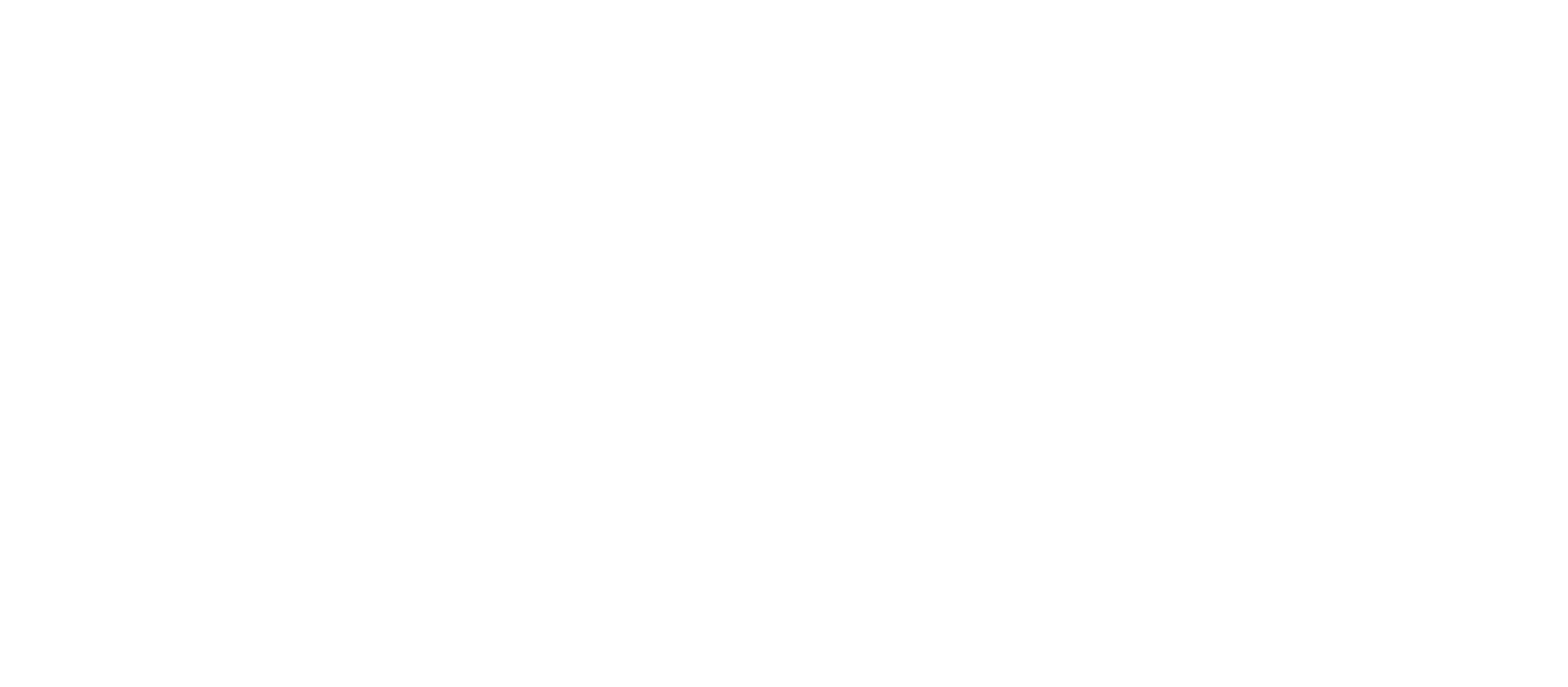
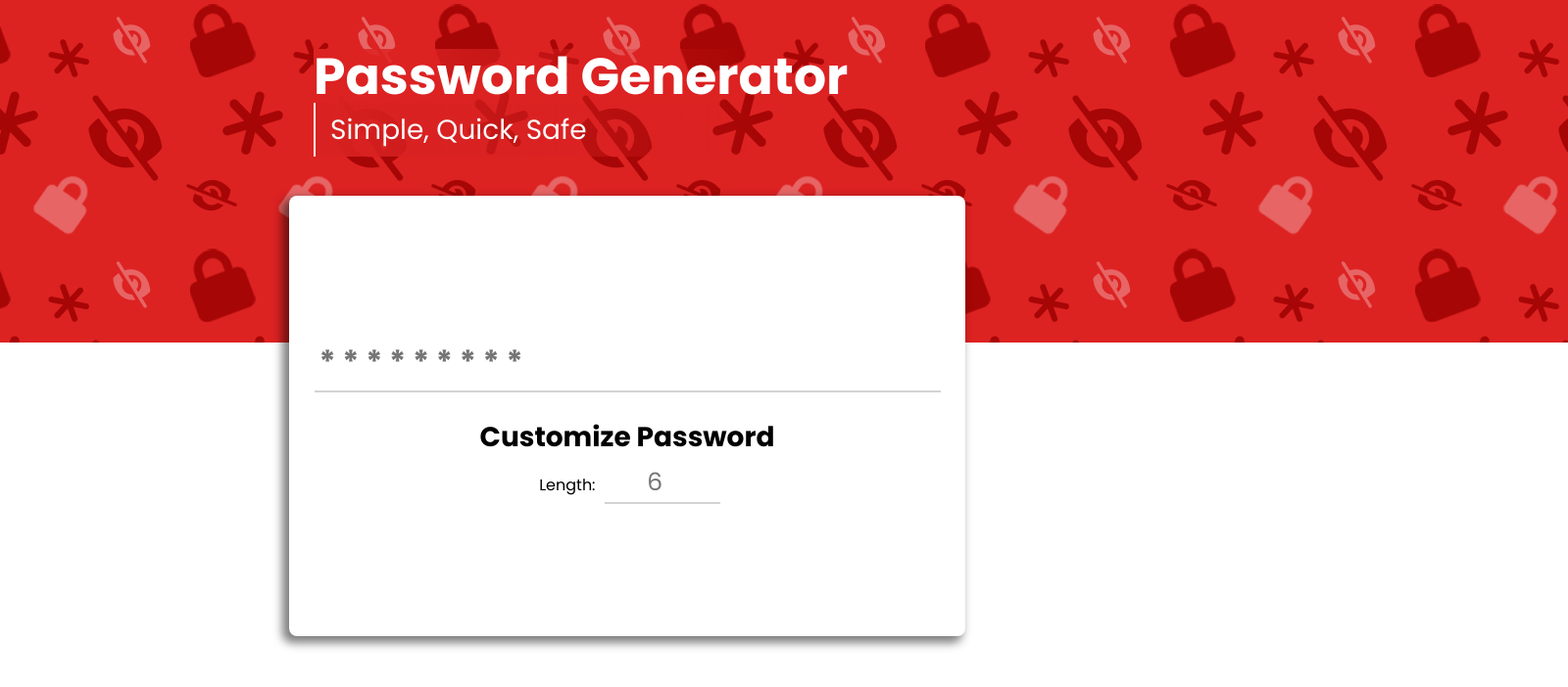
Before and after one commit to hnm938/password-generator-bootcamp, a plain HTML site: page index.html in a window 1280 px wide. Shown: the whole page at 98% size, 1600 px wide, since content can reach past the window. Drawn offline with Linux system fonts and the light colour scheme.

Commit message:
Added basic html and css

```diff
--- a/index.html
+++ b/index.html
@@ -4,9 +4,22 @@
     <meta charset="UTF-8" />
     <meta http-equiv="X-UA-Compatible" content="IE=edge" />
     <meta name="viewport" content="width=device-width, initial-scale=1.0" />
+    <link rel="stylesheet" type="text/css" href="./style.css">
     <title>Simple Password Generator</title>
   </head>
   <body>
-
+    <header>
+      <h1 class="title">Password Generator</h1>
+      <h2 class="subtitle" >Simple, Quick, Safe</h2>
+    </header>
+    <section id="generator-container">
+      <input type="text" name="password-output" id="password-output" placeholder="* * * * * * * * *">
+      <h1 class="title">Customize Password</h1>
+      <section id="generator-options">
+        <label for="password-length" style="margin: 0 5px;">Length: </label>
+        <input type="number" min="1" max="50" name="password-length" id="password-length" placeholder="6">
+      </section>
+    </section>
   </body>
+  <script src="./script"></script>
 </html>
--- a/style.css
+++ b/style.css
@@ -0,0 +1,121 @@
+@import url('https://fonts.googleapis.com/css2?family=Poppins:ital,wght@0,100;0,200;0,300;0,400;0,500;0,600;0,700;0,800;0,900;1,100;1,200;1,300;1,400;1,500;1,600;1,700;1,800;1,900&display=swap');
+
+:root {
+  --red-1:#DD2222;
+  --red-1-dark:#A70606;
+  --red-1-light:#E76565;
+
+
+  --btn-default: #FFF;
+  --btn-selected-default: #F6E7E7;
+}
+
+body {
+  font-family: "Poppins", sans-serif;
+
+  padding: 0;
+  margin: 0;
+
+  box-sizing: border-box;
+  display: flex;
+  align-items: center;
+  justify-content: center;
+  flex-direction: column;
+}
+
+header {
+  width: 100%;
+  height: 350px;
+  padding-left: 50vw;
+  background-color: var(--red-1);
+  background-image: url("./assets/header_background.png");
+
+  display: flex;
+  flex-direction: column;
+  align-items: flex-start;
+  justify-content: flex-start;
+
+  color: white;
+  line-height: 55px;
+  white-space: nowrap;
+}
+
+header .title {
+  width: 35vw;
+  margin: 50px 0 0 0;
+  font-size: 3.25em;
+  background-image: linear-gradient(to right, var(--red-1), transparent) ;
+}
+header .subtitle {
+  width: 33.75vw;
+  padding: 0 0 0 15px;
+  margin: 0;
+  font-size: 1.75em;
+  font-weight: 400;
+  filter: brightness(0.98);
+  border-left: solid white 2px;
+  background-image: linear-gradient(to right, var(--red-1), transparent) ;
+}
+
+
+#generator-container {
+  width: 50vw;
+  height: 400px;
+  margin: 100px 0;
+  padding: 25px;
+
+  transform: translateY(-250px);
+
+  background-color: white;
+  border-radius: 8px;
+  box-shadow: -5px 5px 10px 2px rgba(0, 0, 0, 0.5);
+
+  display: flex;
+  flex-direction: column;
+  align-items: center;
+  justify-content: center;
+}
+#generator-container h1 {
+  margin: 0;
+}
+#generator-container .title {
+  margin-top: 25px;;
+  font-size: 1.75em;
+  padding-bottom: 5px;
+}
+
+#password-output {
+  border: none;
+  border-bottom: solid lightgray 2px;
+  margin: 5px 0 0;
+  padding: 5px;
+  font-size: 2em;
+  font-family: inherit;
+  font-weight: bold;
+  outline: none;
+}
+
+#generator-options {
+}
+#generator-options input[type="number"] {
+  background-color: none;
+  border: none;
+  border-bottom: solid lightgray 2px;
+  font: inherit;
+  color: black;
+  font-size: 25px;
+
+  text-align: center;
+  outline: none;
+}
+#generator-options input[type="checkbox"] {
+  grid-column: 2;
+}
+#generator-options input[type="checkbox"]:nth-child(2n + 1) {
+  grid-column: 3;
+}
+
+#password-length {
+  grid-row: 1;
+  grid-column: 1;
+}
```
Also changed, not shown: assets/header_background.png (added).
